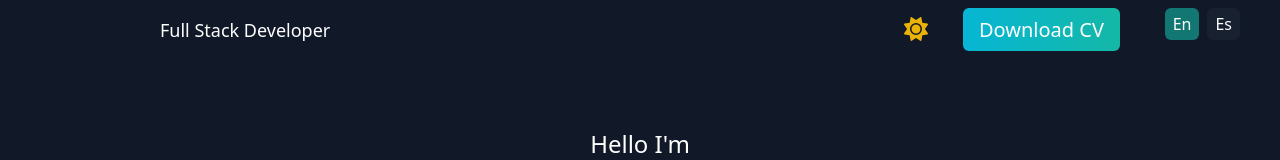
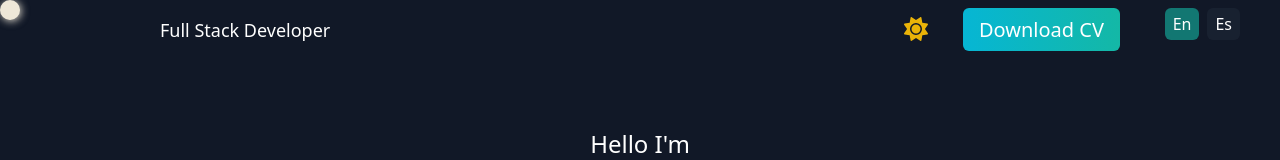
Before and after one commit to Karlen-yan/my-portfolio_Karlen, a Next.js app: page / in a window 1280 px wide. Shown: the top 160 px of the page. Built offline with nearby package versions, Linux system fonts and the light colour scheme.

Commit message:
Cursor change

```diff
--- a/package.json
+++ b/package.json
@@ -22,6 +22,7 @@
     "eslint": "8.47.0",
     "eslint-config-next": "13.4.19",
     "framer-motion": "^10.16.1",
+    "gsap": "^3.12.5",
     "i18next": "^23.4.6",
     "next": "13.4.19",
     "next-themes": "^0.2.1",
--- a/src/app/ThemeSwitcher.js
+++ b/src/app/ThemeSwitcher.js
@@ -34,7 +34,7 @@ const ThemeSwitcher = () => {
         <h3>
           <Language />
         </h3>
-        <ul className='flex flex-row items-center justify-between'>
+        <ul className='flex flex-row items-center justify-between '>
           {theme === 'light' && (
             <button onClick={() => setTheme('dark')}>
               <IconComponent name={'moon'} />
--- a/src/app/globals.css
+++ b/src/app/globals.css
@@ -2,6 +2,10 @@
 @tailwind components;
 @tailwind utilities;
 
+
+body{
+  cursor: none;
+}
 /* About me img  */
 .rotate-on-hover {
   transform: rotate(5deg);
@@ -31,3 +35,32 @@
   opacity: 1;
   visibility: visible;
 }
+
+
+/* cursor  */
+.cursor {
+  position: fixed;
+  top: 0;
+  left: 0;
+  width: 20px;
+  height: 20px;
+  border-radius: 50%;
+  pointer-events: none;
+  z-index: 9999;
+  mix-blend-mode: difference;
+  background-color: white;
+  padding: 10px;
+  display: flex;
+  align-items: center;
+  justify-content: center;
+  -webkit-border-radius: 50%;
+  -moz-border-radius: 50%;
+  -ms-border-radius: 50%;
+  -o-border-radius: 50%;
+  box-shadow: 1px 1px 8px white;
+}
+a{
+  color: inherit;
+  text-decoration: none;
+  cursor: none;
+}
--- a/src/app/layout.js
+++ b/src/app/layout.js
@@ -1,3 +1,4 @@
+import CustomCursor from "@/components/shared/cursor";
 import ThemeSwitcher from "./ThemeSwitcher";
 import "./globals.css";
 import Providers from "./providers";
@@ -20,6 +21,7 @@ export default function RootLayout({ children }) {
       <body >
         <Providers>
           <ThemeSwitcher />
+          <CustomCursor />
           {children}
         </Providers>
       </body>
--- a/src/app/page.js
+++ b/src/app/page.js
@@ -9,7 +9,7 @@ import Contact from "@/components/contact";
 
 export default function Home() {
   return (
-    <main className="bg-gray-100 p-4 md:px-20 lg:px-40 dark:bg-gray-900">
+    <main className="bg-gray-100 p-4 md:px-20 lg:px-40 dark:bg-gray-900 z-10">
       <Menu />
       <Autor />
       <About />
--- a/src/components/Carousel.js
+++ b/src/components/Carousel.js
@@ -165,7 +165,7 @@ const Carousel = () => {
           />
         ))}
       </div>
-      <div className='relative w-full max-w-4xl overflow-hidden bg-gradient-to-b from-teal-500 '>
+      <div className='relative w-full max-w-4xl overflow-hidden bg-gradient-to-b from-teal-500  rounded-xl p-6'>
         <div
           className='w-full transition-transform duration-500 ease-in-out '
           style={{ transform: `translateX(-${currentIndex * 100}%)` }}
--- a/src/components/IconComponent.jsx
+++ b/src/components/IconComponent.jsx
@@ -54,7 +54,7 @@ const IconComponent = ({ name }) => {
   return (
     <FontAwesomeIcon
       icon={icons[name]}
-      className={`text-2xl ${iconColors[name]} hover:text-teal-500`}
+      className={`text-2xl ${iconColors[name]} hover:text-teal-500 cursor-none`}
       style={{ width: 30 }}
     />
   );
--- a/src/components/about.jsx
+++ b/src/components/about.jsx
@@ -46,7 +46,7 @@ const About = () => {
             <h2 className="text-gray-900 dark:text-white text-lg mt-2">
               {t("clients")}
             </h2>
-            <p className="text-teal-900 dark:text-teal-500 text-sm">
+            <p className="text-teal-900 dark:text-teal-500 text-sm ">
               {t("clientsCompleted")}
             </p>
           </div>
--- a/src/components/autor.jsx
+++ b/src/components/autor.jsx
@@ -9,7 +9,7 @@ const Autor = () => {
 
   return (
     <section
-      className='mb-12  flex flex-col items-center  min-h-screen '
+      className='mb-12  flex flex-col items-center  min-h-screen  z-50'
       id='home'
     >
       <Container>
--- /dev/null
+++ b/src/components/shared/cursor.jsx
@@ -0,0 +1,74 @@
+'use client'
+import { useEffect } from 'react'
+import gsap from 'gsap'
+
+const CustomCursor = () => {
+  // useEffect(() => {
+  //   const cursor = document.querySelector('.cursor')
+  //   const links = document.querySelectorAll('a')
+  //   const parrafos = document.querySelectorAll('p')
+
+  //   // window.addEventListener("mousemove", (e) => {
+  //   //   gsap.to(cursor, { x: e.clientX, y: e.clientY, duration: 0.2, ease: "power3.out" });
+
+  //   // });
+
+  //   const onMouseMove = event => {
+  //     const { clientX, clientY } = event
+  //     gsap.to(cursor, { x: clientX, y: clientY })
+  //   }
+
+  //   const onMouseEnterLink = event => {
+  //     const link = event.target
+  //     const parraos = document.querySelectorAll('p')
+  //     if (
+  //       link.classList.contains('view')
+  //     ) {
+  //       gsap.to(cursor, { scale: 4 })
+  //     } else {
+  //       gsap.to(cursor, { scale: 4 })
+  //     }
+  //   }
+
+  //   const onMouseLeaveLink = () => {
+  //     gsap.to(cursor, { scale: 1 })
+  //   }
+
+  //   document.addEventListener('mousemove', onMouseMove)
+  //   links.forEach(link => {
+  //     link.addEventListener('mouseenter', onMouseEnterLink)
+  //     link.addEventListener('mouseleave', onMouseLeaveLink)
+  //   })
+  // }, [])
+
+  useEffect(() => {
+    const cursor = document.querySelector('.cursor')
+    const links = document.querySelectorAll('a, button')
+
+    const onMouseMove = event => {
+      const { clientX, clientY } = event
+      gsap.to(cursor, { x: clientX, y: clientY, duration: 0.4, ease: "power3.out" })
+    }
+
+    const onMouseEnterLink = event => {
+      const link = event.target
+      gsap.to(cursor, { scale: 4 })
+      gsap.to(link, { backgroundColor: '', color: '#FFF', duration: 0.5 })
+    }
+
+    const onMouseLeaveLink = event => {
+      gsap.to(cursor, { scale: 1 })
+      gsap.to(event.target, { backgroundColor: '', color: '', duration: 0.5 })
+    }
+
+    document.addEventListener('mousemove', onMouseMove)
+    links.forEach(link => {
+      link.addEventListener('mouseenter', onMouseEnterLink)
+      link.addEventListener('mouseleave', onMouseLeaveLink)
+    })
+  }, [])
+
+  return <div className='cursor' />
+}
+
+export default CustomCursor
--- a/src/locales/i18n.js
+++ b/src/locales/i18n.js
@@ -42,7 +42,7 @@ i18n.use(initReactI18next).init({
           text1: 'I use technologies like',
           span1: 'JavaScript',
           text2: 'and frameworks like',
-          span2: 'VueJS and ReactJS',
+          span2: 'ReactJS (NEXT JS) and VueJS ',
           text3: 'to develop',
           span3: 'interactive and dynamic web applications',
           rest: 'that provide an exceptional user experience.'
@@ -121,7 +121,7 @@ i18n.use(initReactI18next).init({
           text1: 'Utilizo tecnologías como',
           span1: 'JavaScript',
           text2: 'y frameworks como',
-          span2: 'VueJS y ReactJS',
+          span2: 'ReactJS (NEXT JS) y VueJS ',
           text3: 'para desarrollar',
           span3: 'aplicaciones web interactivas y dinámicas',
           rest: 'que brindan una experiencia excepcional al usuario.'
--- a/tailwind.config.js
+++ b/tailwind.config.js
@@ -8,8 +8,8 @@ module.exports = {
   ],
   theme: {
     extend: {
-      backgroundImage: {
-
+      cursor: {
+        'none': 'none',
       },
       fontFamily:{
         burtons:"burtons"
```
Also changed, not shown: 1 other file (tests, documents, lock files or other folders).
